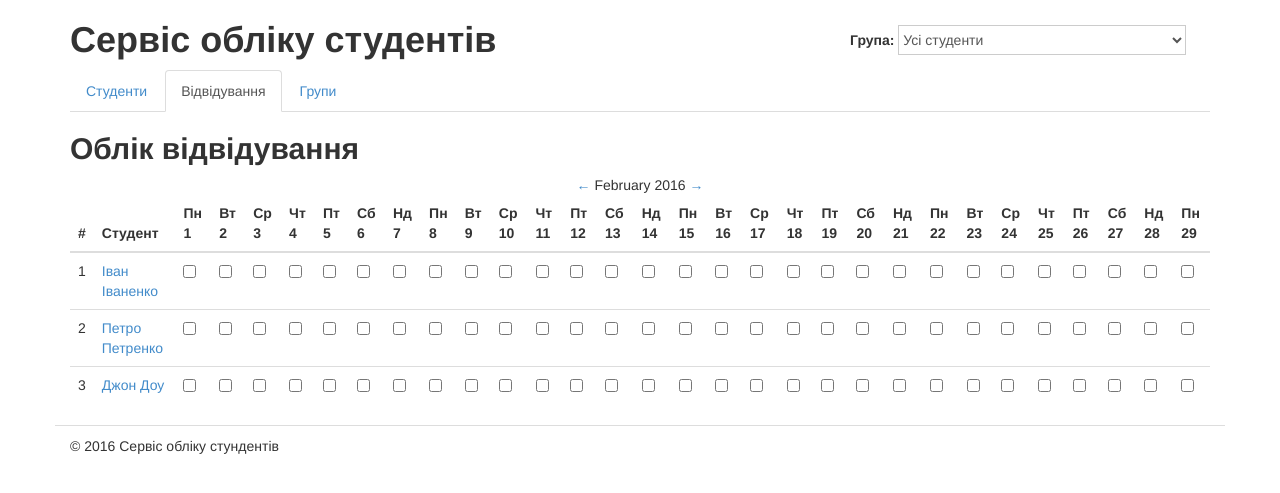
After one commit to ihorbelenok/django_noob, a Django app: page /journal in a window 1280 px wide. The commit adds this page. Shown: the top 493 px of the page. Run offline with Django 3.2, Linux system fonts and the light colour scheme; some libraries are stand-ins or nearby versions.

Commit message:
finished refactoring Journal

```diff
--- a/students/templates/students/base.html
+++ b/students/templates/students/base.html
@@ -20,7 +20,9 @@
 		<div class="row" id="header">
 			<!-- LOGO -->
 			<div class="col-xs-8">
+				{% block logo %}
 					<h1>Сервiс облiку студентiв</h1>
+				{% endblock logo %}
 			</div>
 
 			<!-- GROUPS SELECTOR -->
@@ -38,13 +40,16 @@
 		<!-- Start subheader -->
 		<div class="row" id="sub-header">
 			<div class="col-xs-12">
+				{% block menu %}
 					<ul class="nav nav-tabs" role="tablist">
 						{% url 'home' as students_url %}
 						{% url 'groups' as groups_url %}
+						{% url 'journal' as journal_url %}
 						<li role="presentation" {% if request.path == students_url %}class="active"{% endif %}><a href="{% url "home" %}">Студенти</a></li>
-					<li role="presentation" {% if request.path == "/journal" %}class="active"{% endif %}><a href="{{PORTAL_URL}}">Вiдвiдування</a></li>
+						<li role="presentation" {% if request.path == "/journal" %}class="active"{% endif %}><a href="{% url "journal" %}">Вiдвiдування</a></li>
 						<li role="presentation" {% if request.path == groups_url %}class="active"{% endif %}><a href="{% url 'groups' %}">Групи</a></li>
 					</ul>
+				{% endblock menu %}
 			</div>
 		</div>
 		<!-- End subheader -->
@@ -65,11 +70,13 @@
 		<!-- End main page content -->
 
 		<!-- Start footer -->
+		{% block footer %}
 			<div class="row" id="footer">
 				<div class="col-xs-12">
 					&copy; 2016 Сервiс облiку стундентiв
 				</div>
 			</div>
+		{% endblock footer %}
 		<!-- End footer -->
 	</div>
 	<!-- End container -->
--- /dev/null
+++ b/students/templates/students/journal.html
@@ -0,0 +1,78 @@
+{% extends "students/base.html" %}
+
+{% load static from staticfiles %}
+
+{% block meta_title %} Журнал {% endblock meta_title %}
+
+{% block title %} Облік відвідування {% endblock title %}
+
+{% block content %}
+	<center>
+		<a href="">&larr;</a>
+		{% now "F Y" %}
+		<a href="">&rarr;</a>
+	</center>
+
+	<!-- Start students listing -->
+	<table class="table table-hover table-striped">
+		<thead>
+			<tr>
+				<th>#</th>
+				<th>Студент</th>
+				<th>Пн 1</th>
+				<th>Вт 2</th>
+				<th>Ср 3</th>
+				<th>Чт 4</th>
+				<th>Пт 5</th>
+				<th>Сб 6</th>
+				<th>Нд 7</th>
+				<th>Пн 8</th>
+				<th>Вт 9</th>
+				<th>Ср 10</th>
+				<th>Чт 11</th>
+				<th>Пт 12</th>
+				<th>Сб 13</th>
+				<th>Нд 14</th>
+				<th>Пн 15</th>
+				<th>Вт 16</th>
+				<th>Ср 17</th>
+				<th>Чт 18</th>
+				<th>Пт 19</th>
+				<th>Сб 20</th>
+				<th>Нд 21</th>
+				<th>Пн 22</th>
+				<th>Вт 23</th>
+				<th>Ср 24</th>
+				<th>Чт 25</th>
+				<th>Пт 26</th>
+				<th>Сб 27</th>
+				<th>Нд 28</th>
+				<th>Пн 29</th>
+			</tr>
+			<tr>
+				<td>1</td>
+				<td><a href="{% url "students_edit" 1 %}">Iван Iваненко</a></td>
+				{% for i in monthrange %}
+					<td><input type="checkbox"></input></td>
+				{% endfor %}
+			</tr>
+			<tr>
+				<td>2</td>
+				<td><a href="{% url "students_edit" 2 %}">Петро Петренко</a></td>
+				{% for i in monthrange %}
+					<td><input type="checkbox"></input></td>
+				{% endfor %}
+			</tr>
+			<tr>
+				<td>3</td>
+				<td><a href="{% url "students_edit" 1 %}">Джон Доу</a></td>
+				{% for i in monthrange %}
+					<td><input type="checkbox"></input></td>
+				{% endfor %}
+			</tr>
+		</thead>
+		<tbody>
+
+		</tbody>
+	</table>
+{% endblock content %}
--- a/students/views/journal.py
+++ b/students/views/journal.py
@@ -1,4 +1,16 @@
 # -*- coding: utf-8 -*-
 
 from django.shortcuts import render
-from django.http import HttpResponse
+from datetime import datetime
+from django.utils import translation
+from calendar import monthrange
+
+
+def journal(request):
+    translation.activate('ua')
+    mrange = monthrange(datetime.now().year, datetime.now().month)
+    return render(request,
+                  'students/journal.html',
+                  {'datetime': datetime.now(),
+                   'monthrange': range(mrange[0], mrange[1]),
+                   })
--- a/studentsdb/settings.py
+++ b/studentsdb/settings.py
@@ -106,7 +106,7 @@ AUTH_PASSWORD_VALIDATORS = [
 # Internationalization
 # https://docs.djangoproject.com/en/1.9/topics/i18n/
 
-LANGUAGE_CODE = 'en-us'
+LANGUAGE_CODE = 'uk'
 
 TIME_ZONE = 'UTC'
 
--- a/studentsdb/urls.py
+++ b/studentsdb/urls.py
@@ -42,5 +42,7 @@ urlpatterns = [
         groups.groups_delete,
         name='groups_delete'),
 
+    url(r'^journal$', journal.journal, name='journal'),
+
     url(r'^admin/', admin.site.urls),
 ]
```
Lines whose indentation alone changed are shown as unchanged.
